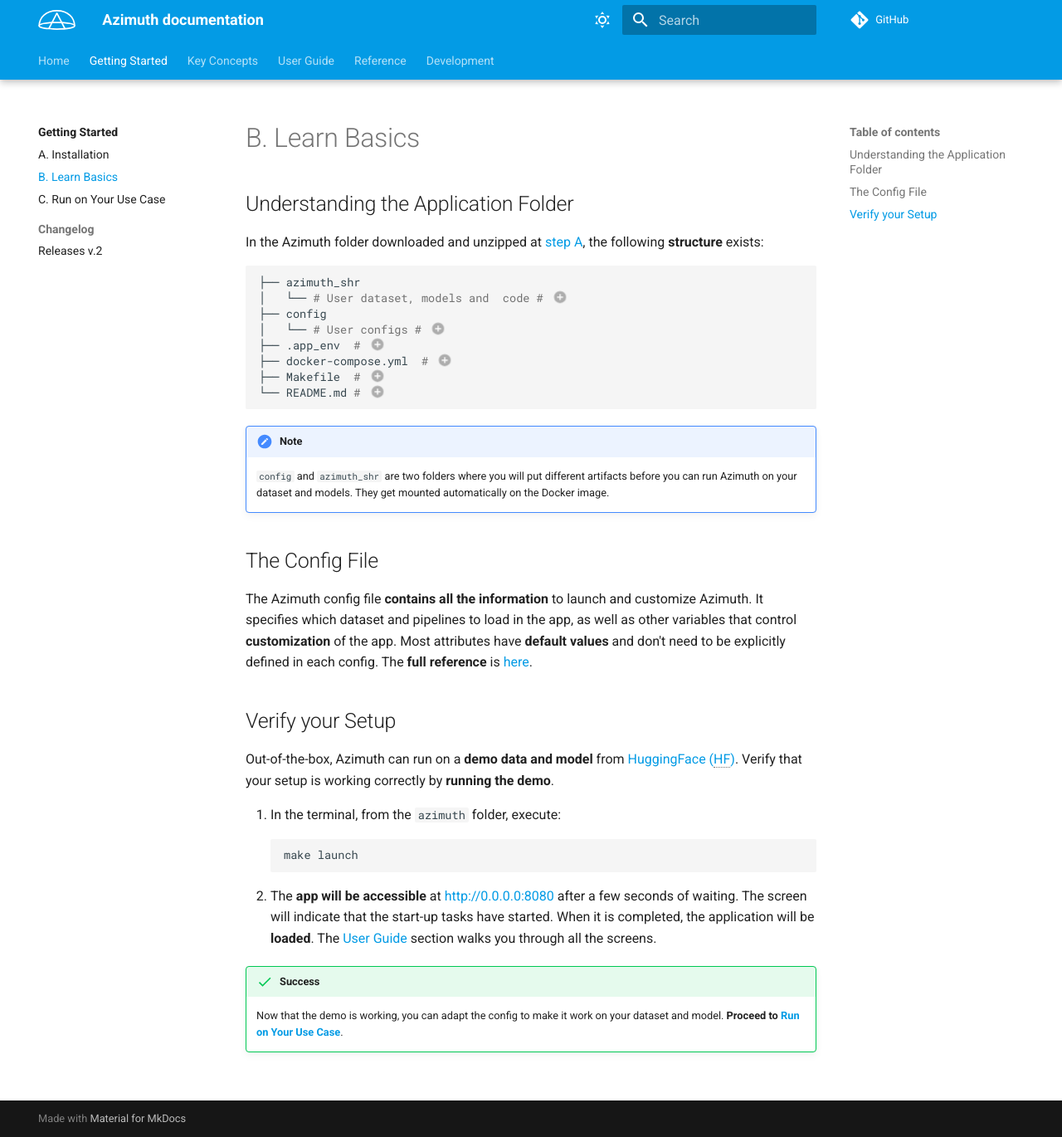
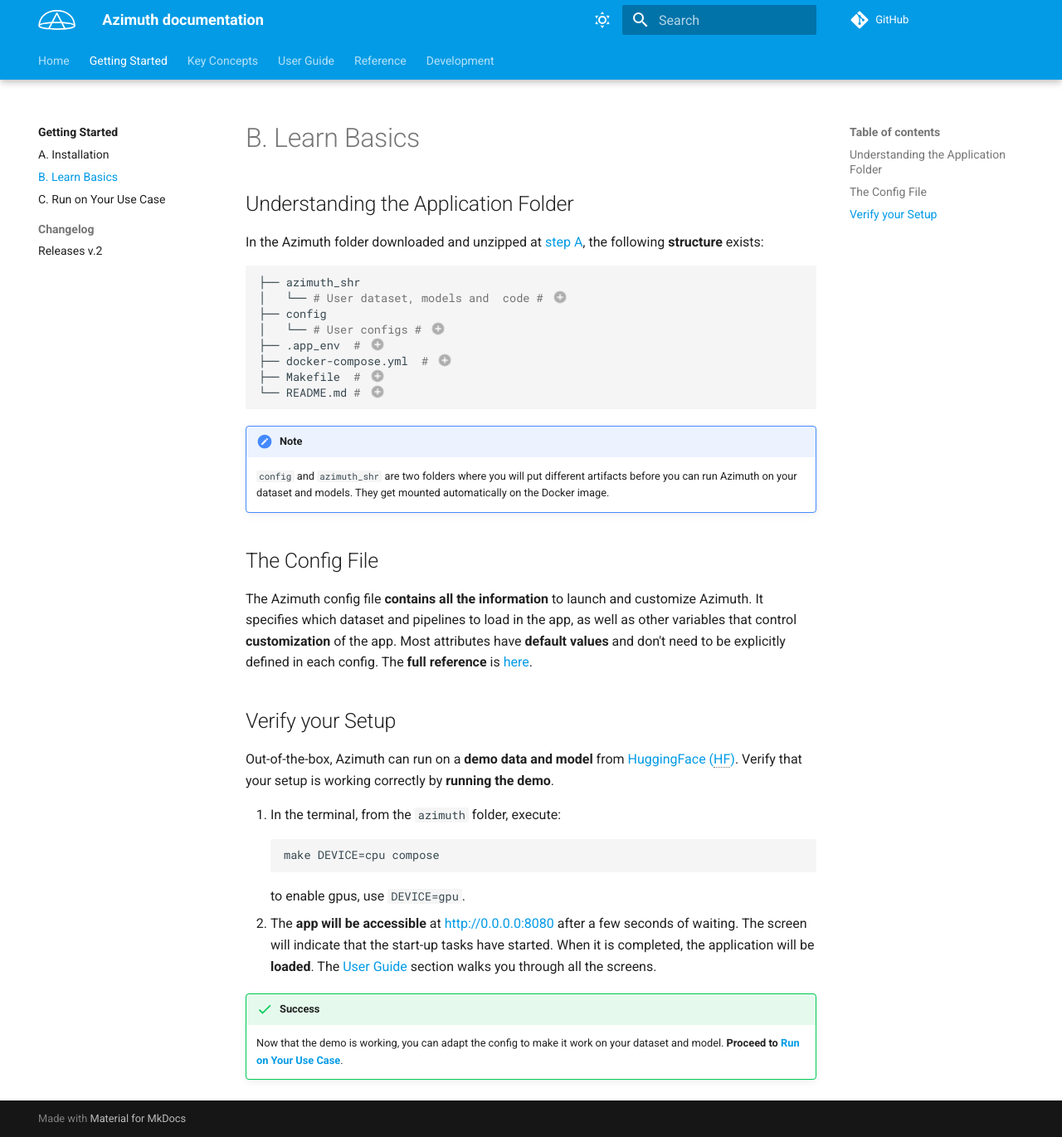
Before and after one commit to ServiceNow/azimuth, an MkDocs documentation site: the page built from docs/docs/getting-started/b-basics.md, in a window 1280 px wide and 1370 px high. Shown: the whole window at 83% size. Built offline with MkDocs 1.6.1 and Material for MkDocs 9.7.7, drawn with Linux system fonts in a browser that asks for light colours; comment, search, counter and statistics services are not loaded.

Commit message:
Switch make launch to compose

````diff
--- a/docs/docs/getting-started/b-basics.md
+++ b/docs/docs/getting-started/b-basics.md
@@ -43,8 +43,9 @@ from [HuggingFace (HF)](http://www.huggingface.co). Verify that your setup is wo
 
 1. In the terminal, from the `azimuth` folder, execute:
     ```
-    make launch
+    make DEVICE=cpu compose
     ```
+    to enable gpus, use `DEVICE=gpu`.
 2. The **app will be accessible** at [http://0.0.0.0:8080](http://0.0.0.0:8080) after a few seconds
    of waiting. The screen will indicate that the start-up tasks have started. When it is completed,
    the application will be **loaded**. The [User Guide](../user-guide/index.md) section walks you
--- a/docs/docs/getting-started/c-run.md
+++ b/docs/docs/getting-started/c-run.md
@@ -78,11 +78,12 @@ available in `azimuth/config/hf_example/conf.json` (also shown below).
 2. Set `CFG_PATH='/config/my_project/conf.json'` with the **location of the config**.
     * The initial `/` is required as your local config folder will be mounted on the Docker
       container at the root.
-    * If you do not specify any `CFG_PATH`, i.e `make launch`, the default demo will launch.
+    * If you do not specify any `CFG_PATH`, i.e `make compose`, the default demo will launch.
 3. Execute the following **command**:
     ```
-    make launch
+    make DEVICE=cpu compose
     ```
+   to enable gpus, use `DEVICE=gpu`.
 4. The **app will be accessible** at `http://0.0.0.0:8080` after a few seconds of waiting. The
    start-up tasks will start.
 
````
Also changed, not shown: docs/docs/development/contributing.md (+0 -9 lines), README.md.
